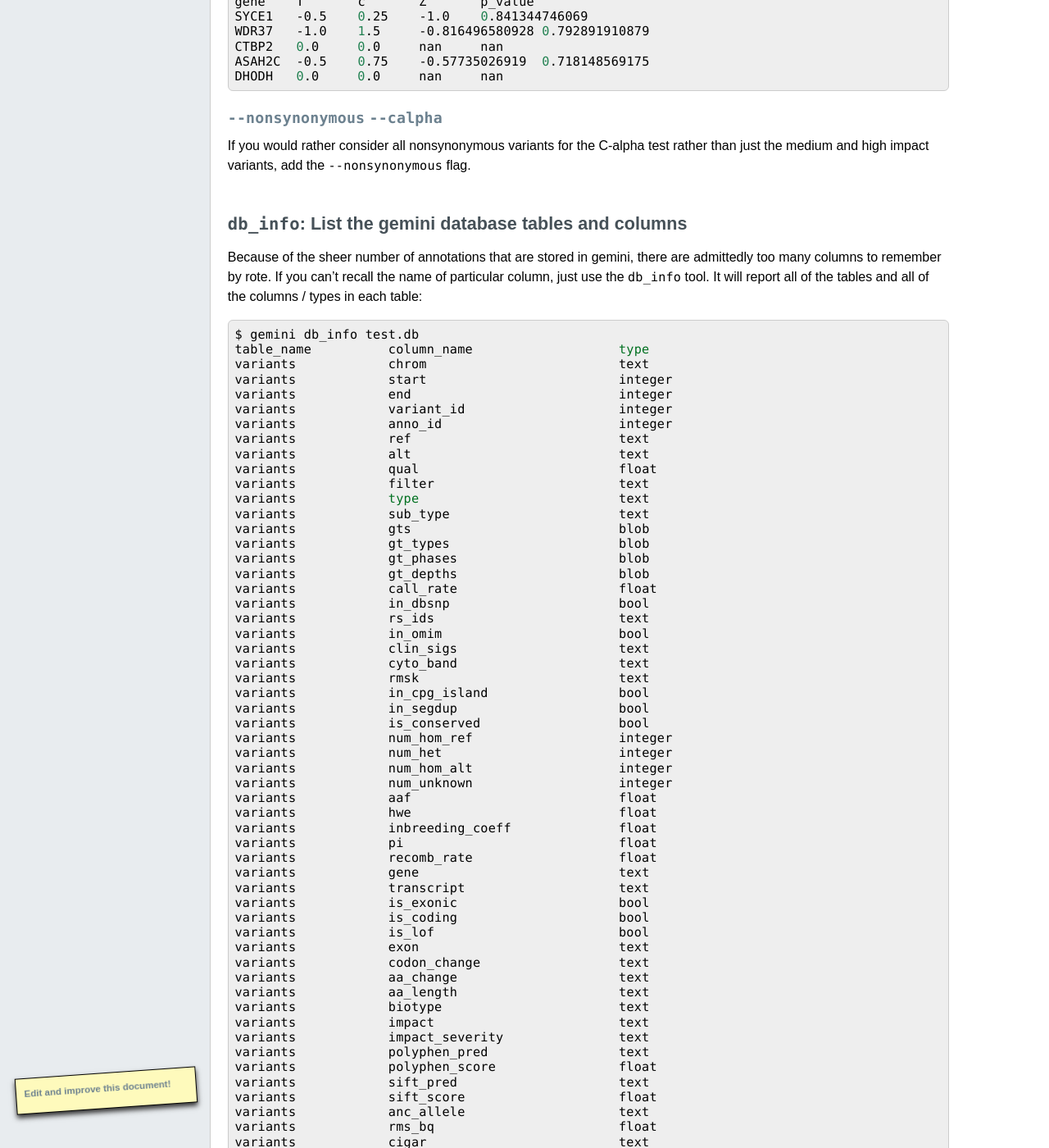
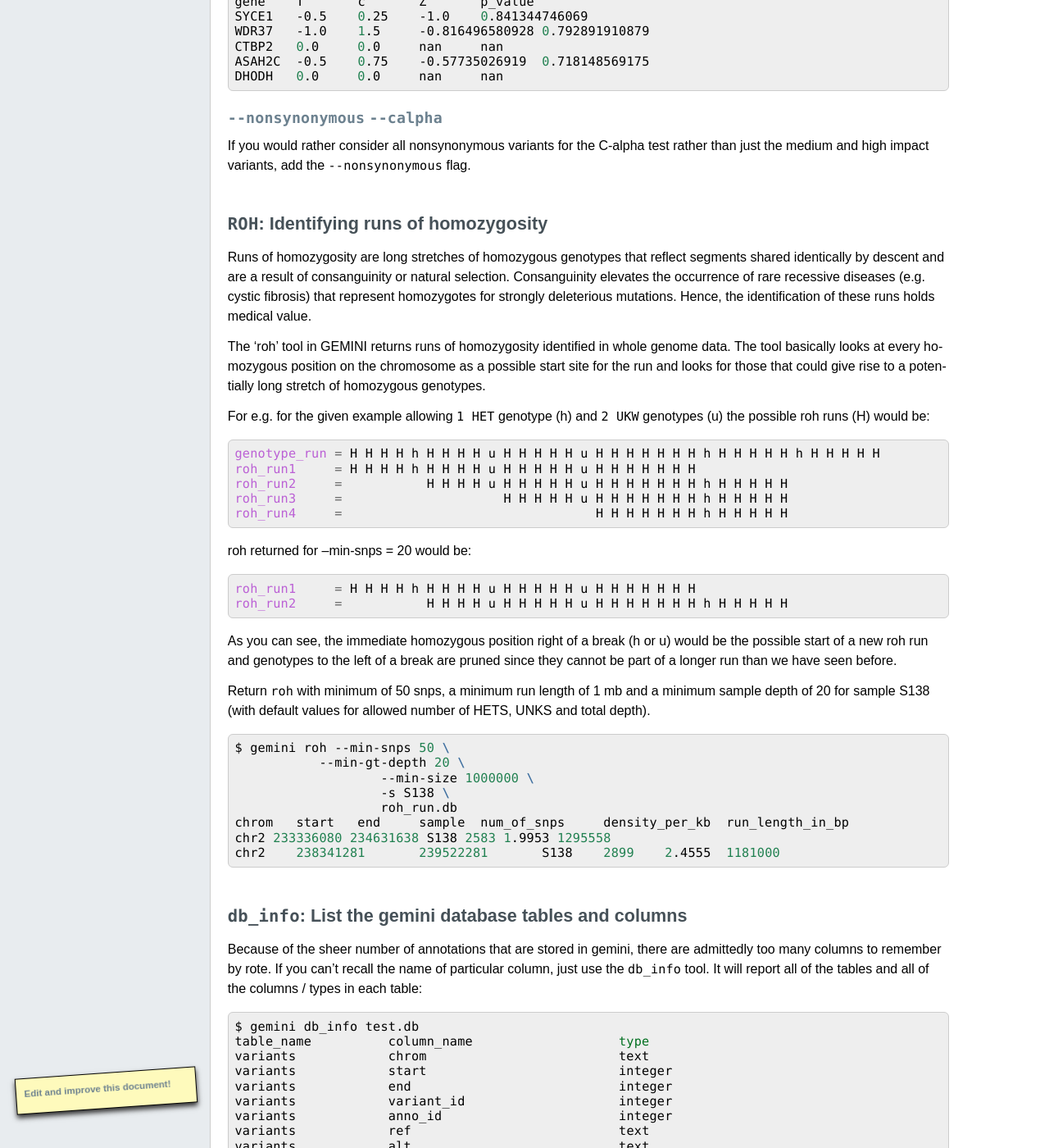
Before and after one commit to arq5x/gemini, a Sphinx documentation site: the page built from docs/content/tools.rst, in a window 1280 px wide and 1400 px high, scrolled down 19327 px. Shown: the whole window at 82% size. Built offline with Sphinx 7.4.7, drawn with Linux system fonts in a browser that asks for light colours; formulas are drawn with MathJax 3; pages that are not in the unit, such as notebooks, are missing from menus; comment, search, counter and statistics services are not loaded; the version number is read from the project's files by our own code; some of the changed text lies outside the part shown.

Commit message:
docs for roh

```diff
--- a/docs/content/tools.rst
+++ b/docs/content/tools.rst
@@ -1270,6 +1270,62 @@ are the control samples and which are the case samples:
 If you would rather consider all nonsynonymous variants for the C-alpha test rather
 than just the medium and high impact variants, add the ``--nonsynonymous`` flag.
 
+
+===========================================================================
+``ROH``: Identifying runs of homozygosity
+===========================================================================
+Runs of homozygosity are long stretches of homozygous genotypes that reflect
+segments shared identically by descent and are a result of consanguinity or
+natural selection. Consanguinity elevates the occurrence of rare recessive
+diseases (e.g. cystic fibrosis) that represent homozygotes for strongly deleterious
+mutations. Hence, the identification of these runs holds medical value.
+
+The 'roh' tool in GEMINI returns runs of homozygosity identified in whole genome data.
+The tool basically looks at every homozygous position on the chromosome as a possible
+start site for the run and looks for those that could give rise to a potentially long
+stretch of homozygous genotypes.
+
+For e.g. for the given example allowing ``1 HET`` genotype (h) and ``2 UKW`` genotypes (u)
+the possible roh runs (H) would be:
+
+
+.. code-block:: bash
+
+	genotype_run = H H H H h H H H H u H H H H H u H H H H H H H h H H H H H h H H H H H
+	roh_run1     = H H H H h H H H H u H H H H H u H H H H H H H
+	roh_run2     =           H H H H u H H H H H u H H H H H H H h H H H H H
+	roh_run3     =                     H H H H H u H H H H H H H h H H H H H
+	roh_run4     =                                 H H H H H H H h H H H H H
+
+roh returned for --min-snps = 20 would be:
+
+.. code-block:: bash
+
+	roh_run1     = H H H H h H H H H u H H H H H u H H H H H H H
+	roh_run2     =           H H H H u H H H H H u H H H H H H H h H H H H H
+
+As you can see, the immediate homozygous position right of a break (h or u) would be the possible
+start of a new roh run and genotypes to the left of a break are pruned since they cannot
+be part of a longer run than we have seen before.
+
+
+
+Return ``roh`` with minimum of 50 snps, a minimum run length of 1 mb and a minimum sample depth of 20
+for sample S138 (with default values for allowed number of HETS, UNKS and total depth).
+
+.. code-block:: bash
+
+	$ gemini roh --min-snps 50 \
+	           --min-gt-depth 20 \
+			   --min-size 1000000 \
+			   -s S138 \
+			   roh_run.db
+	chrom	start	end	sample	num_of_snps	density_per_kb	run_length_in_bp
+	chr2 233336080 234631638 S138 2583 1.9953 1295558
+	chr2	238341281	239522281	S138	2899	2.4555	1181000
+
+
+
 ===========================================================================
 ``db_info``: List the gemini database tables and columns
 ===========================================================================
```
